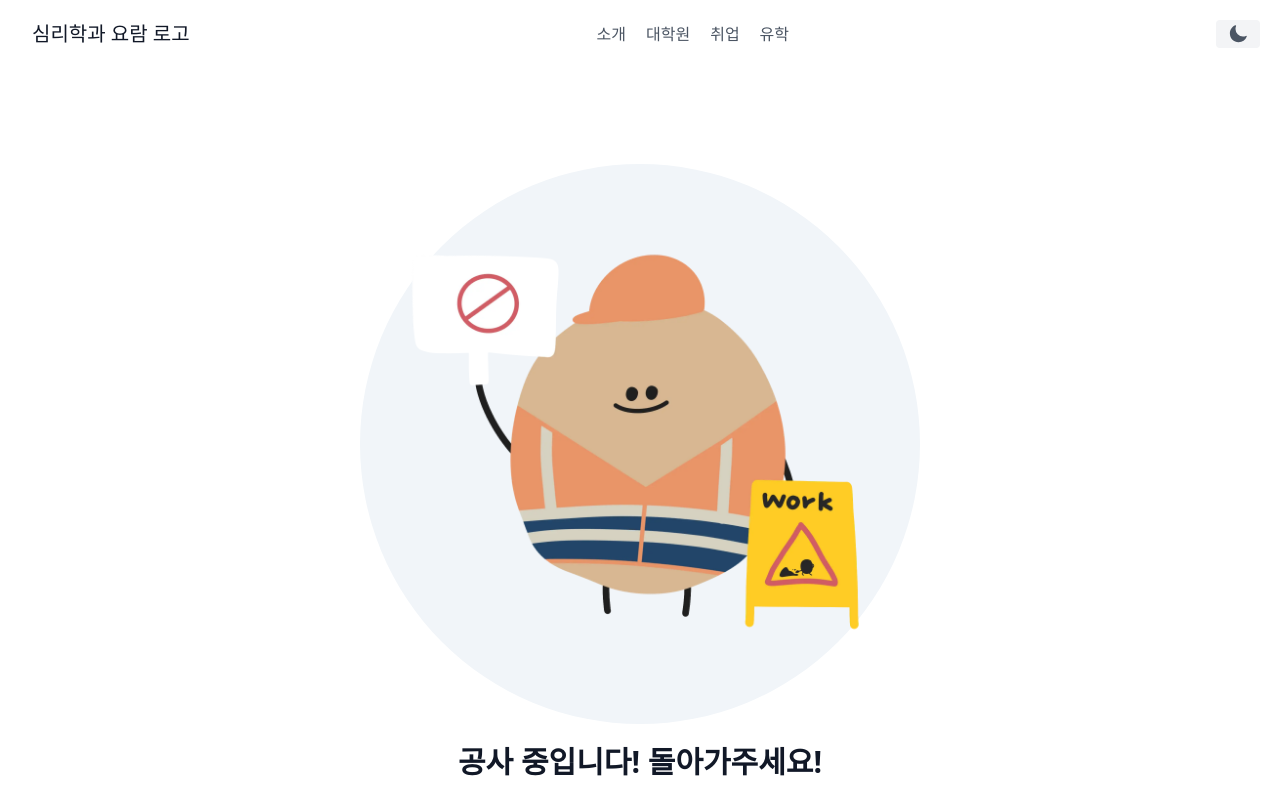
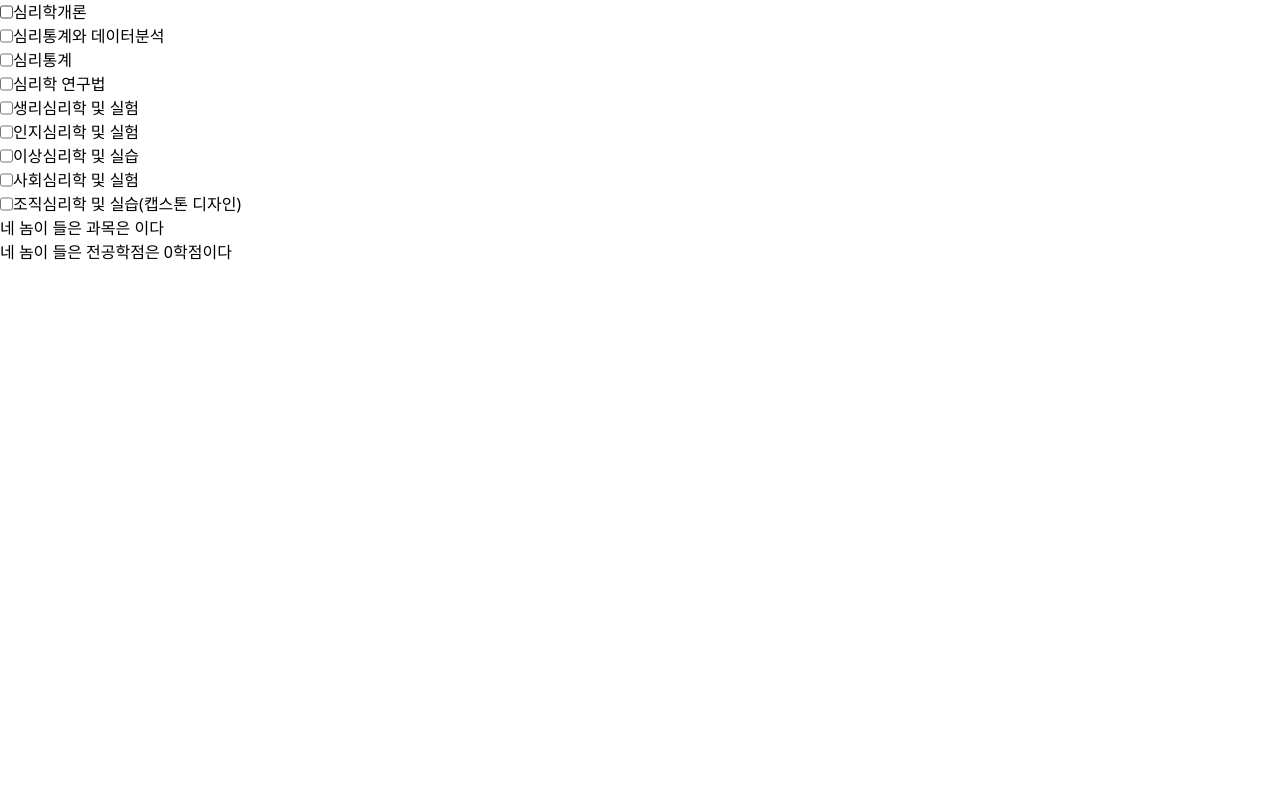
Before and after one commit to dorrion/Psychology-Brochure, a Next.js app: page /career in a window 1280 px wide. Before the commit this address had no page. Shown: the top 800 px of the page. Built offline with nearby package versions, Linux system fonts and the light colour scheme.

Commit message:
[✨FEAT] 전공 체크리스트 구현

```diff
--- /dev/null
+++ b/data/Data.ts
@@ -0,0 +1,11 @@
+export const majorList = [
+  { name: '심리학개론' },
+  { name: '심리통계와 데이터분석' },
+  { name: '심리통계' },
+  { name: '심리학 연구법' },
+  { name: '생리심리학 및 실험' },
+  { name: '인지심리학 및 실험' },
+  { name: '이상심리학 및 실습' },
+  { name: '사회심리학 및 실험' },
+  { name: '조직심리학 및 실습(캡스톤 디자인)' },
+];
--- /dev/null
+++ b/pages/career.tsx
@@ -0,0 +1,45 @@
+import { majorList } from 'data/Data';
+import { useCallback, useState } from 'react';
+
+export default function career() {
+  const [checkedList, setCheckedList] = useState<Array<string>>([]);
+
+  const onCheckedItem = useCallback(
+    (checked: boolean, item: string) => {
+      if (checked) {
+        setCheckedList((prev) => [...prev, item]);
+      } else if (!checked) {
+        setCheckedList(checkedList.filter((el) => el !== item));
+      }
+    },
+    [checkedList],
+  );
+  console.log(checkedList);
+  return (
+    <>
+      <div className="list">
+        {majorList.map((item, idx) => {
+          return (
+            <label className="checkboxLabel flex flex-row" key={item.name}>
+              <input
+                type="checkbox"
+                id={item.name}
+                onChange={(e) => {
+                  onCheckedItem(e.target.checked, e.target.id);
+                }}
+              />
+              <div>{item.name}</div>
+            </label>
+          );
+        })}
+      </div>
+      <div>네 놈이 들은 과목은 {checkedList}이다</div>
+
+      {checkedList.length * 3 === 27 ? (
+        <div>네 놈은 전공을 다 들었구나</div>
+      ) : (
+        <div>네 놈이 들은 전공학점은 {checkedList.length * 3}학점이다</div>
+      )}
+    </>
+  );
+}
```
